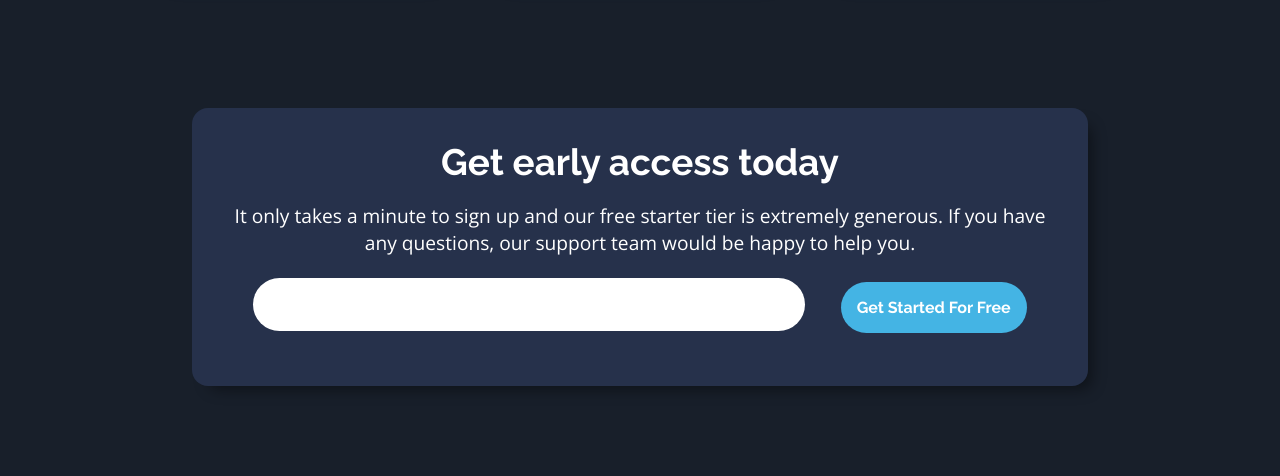
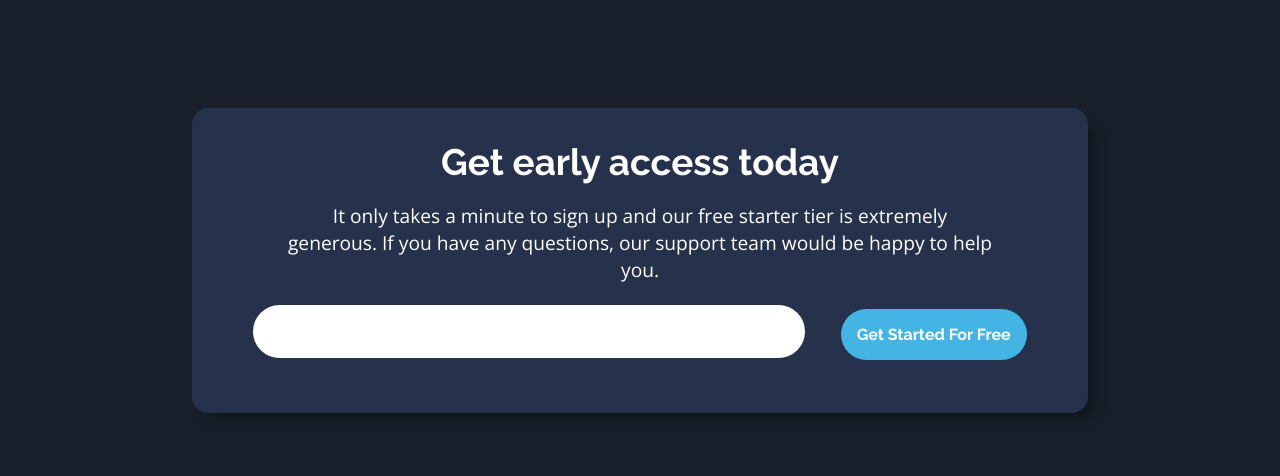
Before and after one commit to Corbinhol/fylo-dark-theme-page, a plain HTML site: page index.html in a window 1280 px wide. Shown: the part 3286-3762 px from the top of the page. Drawn offline with nearby package versions, Linux system fonts and the light colour scheme.

Commit message:
Fixed Width Email

```diff
--- a/assets/css/styles.css
+++ b/assets/css/styles.css
@@ -294,7 +294,8 @@ body {
 }
 
 .email p {
-    width: 75ch;
+    width: 85%;
+    max-width: 75ch;
 }
 
 .email .email-input-form {
```
